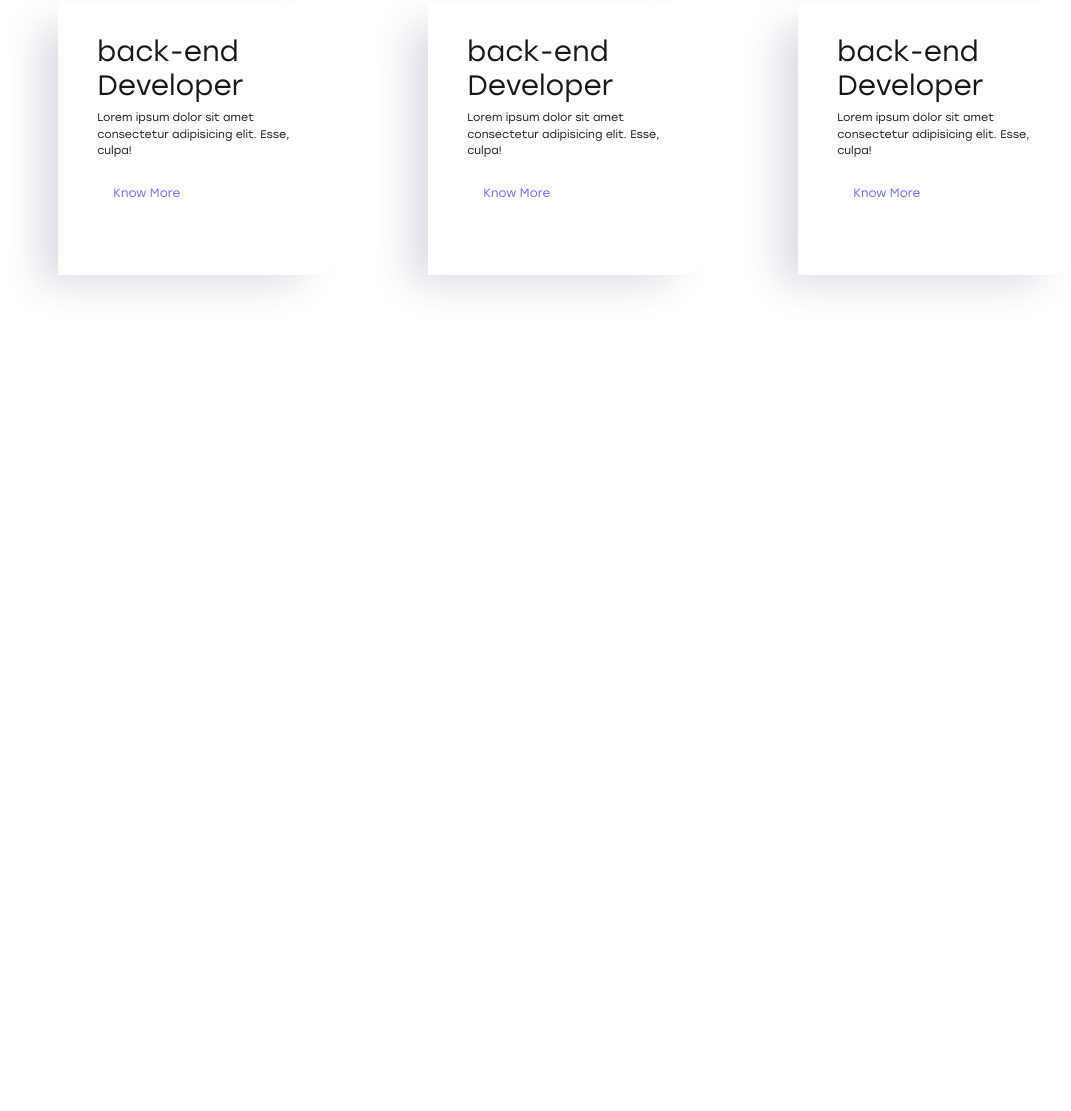
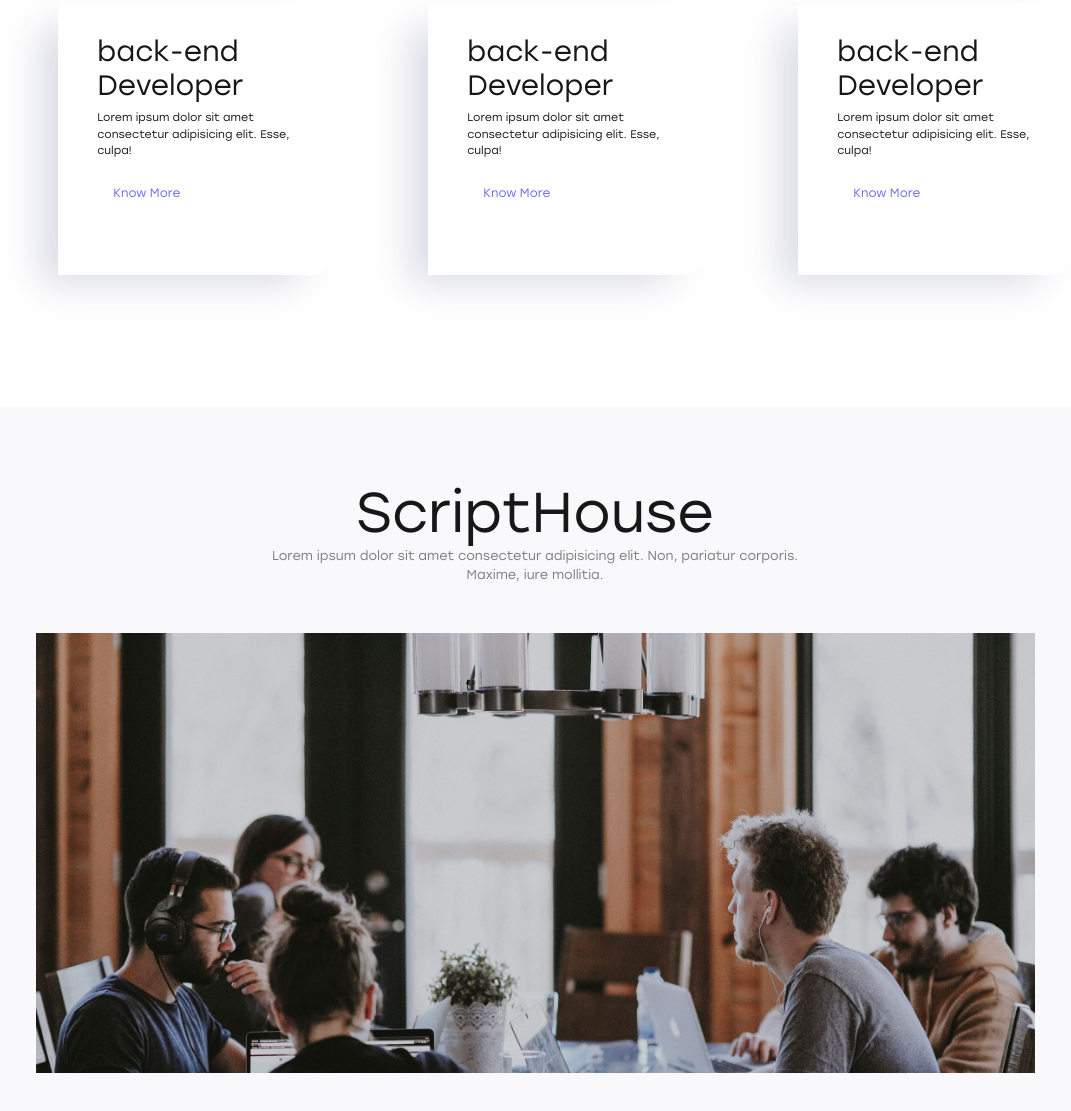
Before and after one commit to breezyx28/portfolio, a website: page index.html in a window 1280 px wide. Shown: the part 1193-2304 px from the top of the page, without its empty margins (73-1144 px from the left). Before the commit the page ends 1600 px from the top, so only its background shows below. Drawn offline with Linux system fonts and the light colour scheme.

Commit message:
new additions

```diff
--- a/css/main.css
+++ b/css/main.css
@@ -171,7 +171,7 @@ body {
   color: white !important;
   bottom: -10px;
   left: -70px;
-  transition: 0.46s cubic-bezier(0.175, 0.885, 0.32, 1.275);
+  transition: 0.46s;
 }
 
 .cards .card::before {
@@ -205,5 +205,27 @@ body {
   left: -100px;
   width: 140px;
   height: 88px;
-  transition: 0.36s cubic-bezier(0.455, 0.03, 0.515, 0.955);
 }
+
+/* third screen */
+.thirdScreen {
+  width: 100vw;
+  height: 100vh;
+}
+
+.thirdScreen .holder {
+  width: 95% !important;
+  border-radius: 0 2% 7% 0;
+}
+
+.thirdScreen .holder .teamwork {
+  width: 90%;
+  height: 55vh !important;
+  object-fit: cover;
+}
+
+/* fourth screen */
+.fourthScreen {
+  width: 100vw;
+  height: 100vh;
+}
--- a/index.html
+++ b/index.html
@@ -111,6 +111,32 @@
         </div>
     </div>
 
+    <!-- membership screen -->
+    <div class="thirdScreen bg-white">
+        <div class="holder bg-main">
+            <div class="container">
+                <div class="d-flex flex-column justify-content-around py-4">
+
+                    <div class="d-flex flex-row justify-content-center mt-4 pt-4">
+                        <div class="d-flex flex-column justify-content-center align-items-center text-center w-50">
+                            <div class="display-4 text-center">
+                                ScriptHouse
+                            </div>
+                            <small class="light-text">Lorem ipsum dolor sit amet consectetur adipisicing elit. Non, pariatur corporis. Maxime, iure mollitia.</small>
+                        </div>
+                    </div>
+
+                    <div class="d-flex flex-row justify-content-center mt-4 pt-4">
+                        <img src="img/annie-spratt-hCb3lIB8L8E-unsplash.jpg" class="teamwork" alt="">
+                    </div>
+
+                </div>
+            </div>
+        </div>
+    </div>
+
+    <!-- <div class="fourthScreen"></div> -->
+
 
 
 <script src="lib/bootstrap/js/bootstrap.min.js"></script>
```
Also changed, not shown: img/annie-spratt-hCb3lIB8L8E-unsplash.jpg (added).
